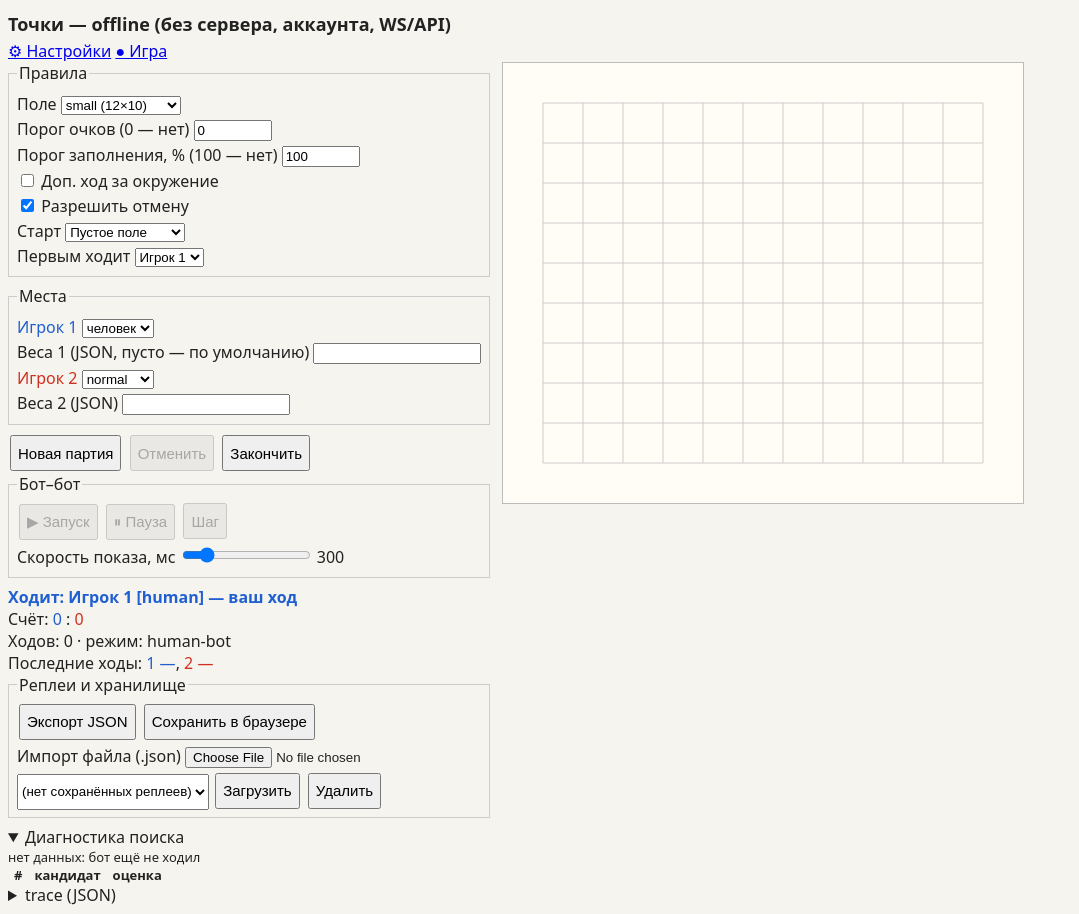
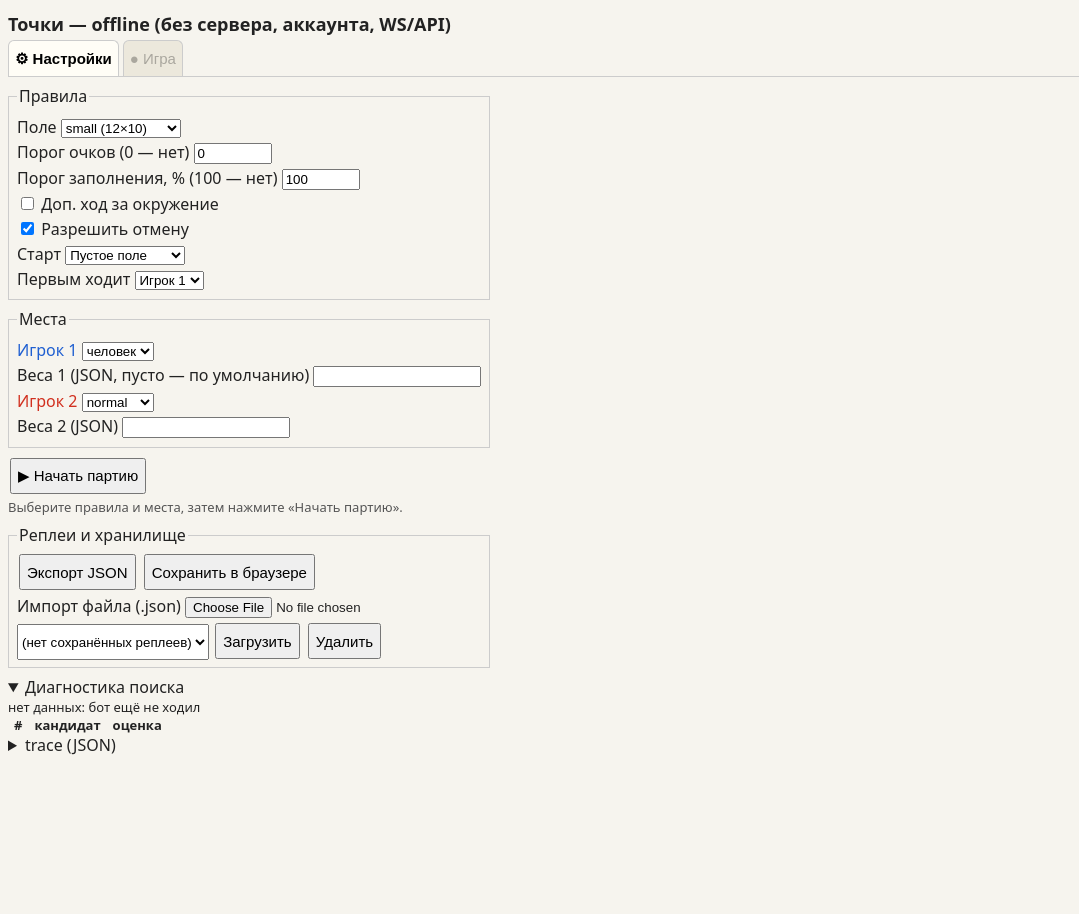
Before and after one commit to mlaa4ml/tochki-multiplayer, a website: page offline/index.html in a window 1280 px wide. Shown: the whole page, without its empty margins (0-1079 px from the left). After the commit the page ends 800 px from the top, so only its background shows below. Drawn offline with Linux system fonts and the light colour scheme.

Commit message:
offline: разнести настройки и поле игры по вкладкам (#50)

```diff
--- a/offline/index.html
+++ b/offline/index.html
@@ -16,16 +16,28 @@
   .p1 { color: #1f5fd1; } .p2 { color: #d1301f; }
   #spinner { display: none; } #spinner.on { display: inline; }
   textarea { width: 100%; font-size: 11px; }
+  /* Вкладки (#50): «Настройки» и «Игра» — два экрана одного документа.
+     Переключение не перезагружает страницу, поэтому партия, бот (Worker) и
+     таймеры сессии продолжают работать, пока открыты настройки. */
+  #tabs { display: flex; gap: 4px; margin: 0 0 8px; border-bottom: 1px solid #ccc; }
+  #tabs button { border: 1px solid #ccc; border-bottom: none; background: #ece8dc; border-radius: 6px 6px 0 0; margin: 0; }
+  #tabs button.cur { background: #fffdf6; font-weight: 700; }
+  .view { display: none; }
+  .view.active { display: block; }
+  .linklike { background: none; border: none; color: #1f5fd1; text-decoration: underline; cursor: pointer; padding: 0 4px; }
+  #gameBar { display: flex; flex-wrap: wrap; align-items: center; gap: 8px; margin: 0 0 4px; }
+  #btnBackToGame { font-weight: 700; }
   @media (max-width: 640px) { .panel { width: 100%; } }
 </style>
 </head>
 <body>
 <h1 style="font-size:18px;margin:4px 0">Точки — offline (без сервера, аккаунта, WS/API)</h1>
 <nav id="tabs">
-  <a href="#settings" id="tabSettings">⚙ Настройки</a>
-  <a href="#game" id="tabGame">● Игра</a>
+  <button id="tabSettings" type="button">⚙ Настройки</button>
+  <button id="tabGame" type="button" disabled>● Игра</button>
 </nav>
-<section id="viewSettings" class="view">
+
+<section id="viewSettings" class="view active">
 <div class="wrap">
   <div class="panel">
     <fieldset><legend>Правила</legend>
@@ -44,20 +56,10 @@
       <label>Веса 2 (JSON) <input id="w2" style="width:160px"></label>
     </fieldset>
     <div>
-      <button id="btnNew">Новая партия</button>
-      <button id="btnUndo">Отменить</button>
-      <button id="btnEnd">Закончить</button>
+      <button id="btnNew">▶ Начать партию</button>
+      <button id="btnBackToGame" style="display:none">↩ Вернуться к игре</button>
     </div>
-    <fieldset id="botbot"><legend>Бот–бот</legend>
-      <button id="btnStart">▶ Запуск</button>
-      <button id="btnPause">⏸ Пауза</button>
-      <button id="btnStep">Шаг</button>
-      <label>Скорость показа, мс <input id="delay" type="range" min="0" max="2000" step="50" value="300"> <span id="delayVal">300</span></label>
-    </fieldset>
-    <div id="status"></div>
-    <div><span id="spinner">⏳ бот думает…</span></div>
-    <div id="info"></div>
-    <div id="error"></div>
+    <div id="settingsNote" style="font-size:13px;color:#555;margin:2px 0 8px"></div>
     <fieldset id="replays"><legend>Реплеи и хранилище</legend>
       <div>
         <button id="btnExport">Экспорт JSON</button>
@@ -84,8 +86,30 @@
       <details><summary>trace (JSON)</summary><textarea id="trace" rows="8" readonly></textarea></details>
     </details>
   </div>
+</div>
+</section>
+
+<section id="viewGame" class="view">
+  <div id="gameBar">
+    <button id="linkSettings" class="linklike" type="button">⚙ К настройкам (партия продолжится)</button>
+    <span id="status"></span>
+  </div>
+  <div id="info"></div>
+  <div><span id="spinner">⏳ бот думает…</span></div>
+  <div id="error"></div>
+  <div>
+    <button id="btnUndo">Отменить</button>
+    <button id="btnEnd">Закончить</button>
+    <button id="btnRestart">Новая партия (те же настройки)</button>
+  </div>
+  <fieldset id="botbot"><legend>Бот–бот</legend>
+    <button id="btnStart">▶ Запуск</button>
+    <button id="btnPause">⏸ Пауза</button>
+    <button id="btnStep">Шаг</button>
+    <label>Скорость показа, мс <input id="delay" type="range" min="0" max="2000" step="50" value="300"> <span id="delayVal">300</span></label>
+  </fieldset>
   <canvas id="board" width="600" height="500"></canvas>
-</div>
+</section>
 <script src="../gameEngine.js"></script>
 <script src="../replay.js"></script>
 <script src="localSession.js"></script>
@@ -105,8 +129,44 @@
   const COLORS = { 1: '#1f5fd1', 2: '#d1301f' };
   let geom = null, lastSnap = null, lastStatus = null;
 
+  // --- Вкладки (#50): сначала только настройки, после старта — только поле. ---
+  // Переход между вкладками не трогает сессию: партия и бот продолжаются.
+  let hasGame = false, currentView = 'settings';
+  function viewFromHash(){ return location.hash === '#game' ? 'game' : 'settings'; }
+  function showView(v){
+    if (v === 'game' && !hasGame) v = 'settings';
+    currentView = v;
+    $('viewSettings').classList.toggle('active', v === 'settings');
+    $('viewGame').classList.toggle('active', v === 'game');
+    $('tabSettings').classList.toggle('cur', v === 'settings');
+    $('tabGame').classList.toggle('cur', v === 'game');
+    $('tabGame').disabled = !hasGame;
+    $('btnBackToGame').style.display = hasGame ? '' : 'none';
+    $('settingsNote').textContent = hasGame
+      ? 'Партия продолжается в фоне. «Начать партию» запустит новую с этими настройками; «Вернуться к игре» — продолжить текущую.'
+      : 'Выберите правила и места, затем нажмите «Начать партию».';
+    const h = '#' + v;
+    if (location.hash !== h){
+      try { history.replaceState(null, '', h); } catch (e){ location.hash = h; }
+    }
+    if (v === 'game' && lastSnap) render(lastSnap);
+  }
+  function gotoView(v){
+    // pushState — чтобы кнопка «Назад» браузера возвращала на предыдущую вкладку.
+    if (v === 'game' && !hasGame) v = 'settings';
+    if (location.hash !== '#' + v){ try { history.pushState(null, '', '#' + v); } catch (e){ /* replaceState в showView */ } }
+    showView(v);
+  }
+  window.addEventListener('hashchange', () => showView(viewFromHash()));
+  window.addEventListener('popstate', () => showView(viewFromHash()));
+  $('tabSettings').onclick = () => gotoView('settings');
+  $('linkSettings').onclick = () => gotoView('settings');
+  $('tabGame').onclick = () => gotoView('game');
+  $('btnBackToGame').onclick = () => gotoView('game');
+
   // --- Renderer: только рисует snapshot, состояние не меняет. ---
   function render(snap){
+    if (currentView !== 'game') return; // скрытый canvas не перерисовываем; отрисуем при показе
     const cell = Math.max(18, Math.min(40, Math.floor(Math.min(window.innerWidth - 24, 900) / (snap.cols + 1))));
     const w = cell * (snap.cols + 1), h = cell * (snap.rows + 1);
     if (canvas.width !== w || canvas.height !== h){ canvas.width = w; canvas.height = h; }
@@ -148,6 +208,7 @@
     }
     $('status').textContent = s;
     $('status').className = snap.gameOver ? '' : 'p' + snap.current;
+    $('tabGame').textContent = snap.gameOver ? '● Игра (окончена)' : (st.humanTurn ? '● Игра — ваш ход' : '● Игра');
     $('info').innerHTML = 'Счёт: <span class="p1">' + snap.scores[1] + '</span> : <span class="p2">' + snap.scores[2] +
       '</span><br>Ходов: ' + st.moveCount + ' · режим: ' + st.mode + (st.mode === 'bot-bot' ? (st.running ? ' (идёт)' : ' (пауза)') : '') +
       '<br>Последние ходы: <span class="p1">1 ' + fmtMove(snap.lastMoveByPlayer[1]) + '</span>, <span class="p2">2 ' + fmtMove(snap.lastMoveByPlayer[2]) + '</span>';
@@ -157,6 +218,7 @@
     $('btnUndo').disabled = !snap.canUndo;
     $('btnEnd').disabled = snap.gameOver;
     const bb = st.mode === 'bot-bot';
+    $('botbot').style.display = bb ? '' : 'none';
     $('btnStart').disabled = !bb || snap.gameOver || st.running;
     $('btnPause').disabled = !bb || !st.running;
     $('btnStep').disabled = !bb || snap.gameOver || st.searching;
@@ -209,7 +271,7 @@
   (function(){ const a = store.available();
     if (!a.localStorage || !a.indexedDB) $('storageStatus').textContent = 'Хранилище: localStorage ' + (a.localStorage ? 'есть' : 'нет') +
       ', IndexedDB ' + (a.indexedDB ? 'есть' : 'нет') + ' — сохранения отключены, игра работает.'; })();
-  let autosaveEnabled = false; // включается после старта, чтобы не затереть старое автосохранение
+  let autosaveEnabled = false; // включается после инициализации, чтобы не затереть старое автосохранение
   function autosave(snap, st){
     if (!autosaveEnabled || !st || st.moveCount === 0) return;
     try { storageNote(store.saveAutosave(session.getReplay())); } catch (e){ storageNote({ ok: false, error: String(e && e.message || e) }); }
@@ -219,18 +281,20 @@
     const r = session.loadReplay(input);
     if (!r.ok){ replayMsg('Импорт отклонён (' + label + '): ' + r.reason + '. Текущая партия не изменена.', true); return false; }
     replayMsg('Загружен реплей (' + label + '). Места: человек–человек; продолжить можно ходами.', false);
+    hasGame = true;
+    gotoView('game');
     return true;
   }
   function settingsFromForm(){
     return { size: sizeSel.value, targetScore: $('targetScore').value, targetFill: $('targetFill').value,
-            extra: $('extra').checked, undoAllowed: $('undoAllowed').checked, first: $('first').value,
+      extra: $('extra').checked, undoAllowed: $('undoAllowed').checked, first: $('first').value,
       startPosition: $('startPosition').value,
       c1: $('c1').value, c2: $('c2').value, w1: $('w1').value, w2: $('w2').value, delay: $('delay').value };
   }
   function applySettings(s){
     if (!s) return;
     const setV = (id, v) => { if (typeof v === 'string' && Array.from($(id).options || [{ value: v }]).some(o => o.value === v)) $(id).value = v; };
-        setV('size', s.size); setV('first', s.first); setV('c1', s.c1); setV('c2', s.c2);
+    setV('size', s.size); setV('first', s.first); setV('c1', s.c1); setV('c2', s.c2);
     setV('startPosition', s.startPosition);
     for (const id of ['targetScore', 'targetFill', 'w1', 'w2', 'delay']) if (typeof s[id] === 'string') $(id).value = s[id];
     if (typeof s.extra === 'boolean') $('extra').checked = s.extra;
@@ -257,6 +321,7 @@
   session.subscribe(update);
 
   $('btnExport').onclick = () => {
+    if (!hasGame){ replayMsg('Нет партии для экспорта: сначала начните партию.', true); return; }
     let text;
     try { text = session.exportReplay(); } catch (e){ replayMsg('Экспорт не удался: ' + (e && e.message || e), true); return; }
     if (!text) return;
@@ -275,6 +340,7 @@
     fr.readAsText(f);
   };
   $('btnSaveReplay').onclick = () => {
+    if (!hasGame){ replayMsg('Нет партии для сохранения: сначала начните партию.', true); return; }
     const r = session.getReplay(); if (!r) return;
     store.saveReplay('Партия ' + new Date().toLocaleString(), r).then(res => {
       if (res.ok){ replayMsg('Реплей сохранён в браузере (IndexedDB).', false); refreshList(); }
@@ -297,9 +363,15 @@
     if (saved && loadReplayText(saved, 'автосохранение')) $('btnResume').style.display = 'none';
   };
 
+  // Старт партии: настройки -> вкладка «Игра». Ошибка в весах оставляет на настройках.
   function newGame(){
+    let controllers;
+    try { controllers = { 1: { type: $('c1').value, weights: parseWeights('w1') }, 2: { type: $('c2').value, weights: parseWeights('w2') } }; }
+    catch (e){ return false; }
     storageNote(store.saveSettings(settingsFromForm()));
     $('replayMsg').textContent = '';
+    hasGame = true;
+    gotoView('game');
     session.newGame({
       sizeKey: sizeSel.value,
       firstPlayer: Number($('first').value),
@@ -308,9 +380,10 @@
       startPosition: $('startPosition').value,
       targetScore: Number($('targetScore').value) || 0,
       targetFillPercent: Number($('targetFill').value) || 100,
-      controllers: { 1: { type: $('c1').value, weights: parseWeights('w1') }, 2: { type: $('c2').value, weights: parseWeights('w2') } },
+      controllers,
       delayMs: Number($('delay').value)
     });
+    return true;
   }
 
   // Клик/касание: только в ход человека; легальность проверяет движок.
@@ -325,6 +398,7 @@
     session.move(x, y);
   });
   $('btnNew').onclick = newGame;
+  $('btnRestart').onclick = newGame;
   $('btnUndo').onclick = () => session.undo();
   $('btnEnd').onclick = () => session.end();
   $('btnStart').onclick = () => session.start();
@@ -333,12 +407,12 @@
   $('delay').oninput = () => { $('delayVal').textContent = $('delay').value; session.setDelay(Number($('delay').value)); };
   window.addEventListener('resize', () => { if (lastSnap) render(lastSnap); });
   window.addEventListener('pagehide', () => session.dispose());
-  // Старт: восстановить настройки; если есть автосохранение — предложить его.
+  // Старт: открывается только вкладка настроек (партия начинается кнопкой).
   applySettings(store.loadSettings());
   const prevAutosave = store.loadAutosave();
   if (prevAutosave) $('btnResume').style.display = '';
   refreshList();
-  newGame();
+  showView('settings');
   autosaveEnabled = true;
 })();
 </script>
```
